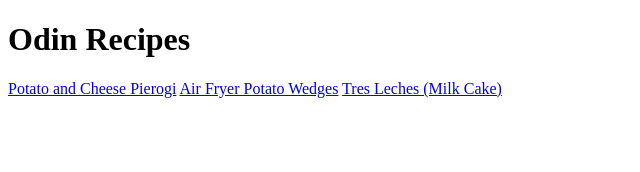
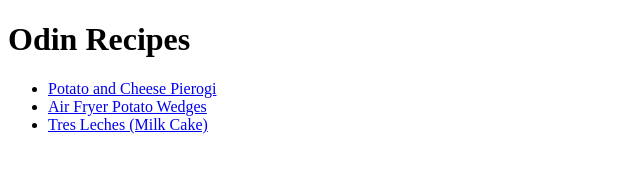
Before and after one commit to petyahyria/odin-recipes, a plain HTML site: page index.html in a window 1280 px wide. Shown: the whole page, without its empty margins (0-640 px from the left). Drawn offline with Linux system fonts and the light colour scheme.

Commit message:
Wrap links in index.html with unordered list

```diff
--- a/index.html
+++ b/index.html
@@ -7,8 +7,10 @@
 </head>
 <body>
     <h1>Odin Recipes</h1>
-    <a href="./recipes/potato-and-cheese-pierogi.html">Potato and Cheese Pierogi</a>
-    <a href="./recipes/air-fryer-potato-wedges.html">Air Fryer Potato Wedges</a>
-    <a href="./recipes/tres-leches.html">Tres Leches (Milk Cake)</a>
+    <ul>
+        <li><a href="./recipes/potato-and-cheese-pierogi.html">Potato and Cheese Pierogi</a></li>
+        <li><a href="./recipes/air-fryer-potato-wedges.html">Air Fryer Potato Wedges</a></li>
+        <li><a href="./recipes/tres-leches.html">Tres Leches (Milk Cake)</a></li>
+    </ul>
 </body>
 </html>
```
